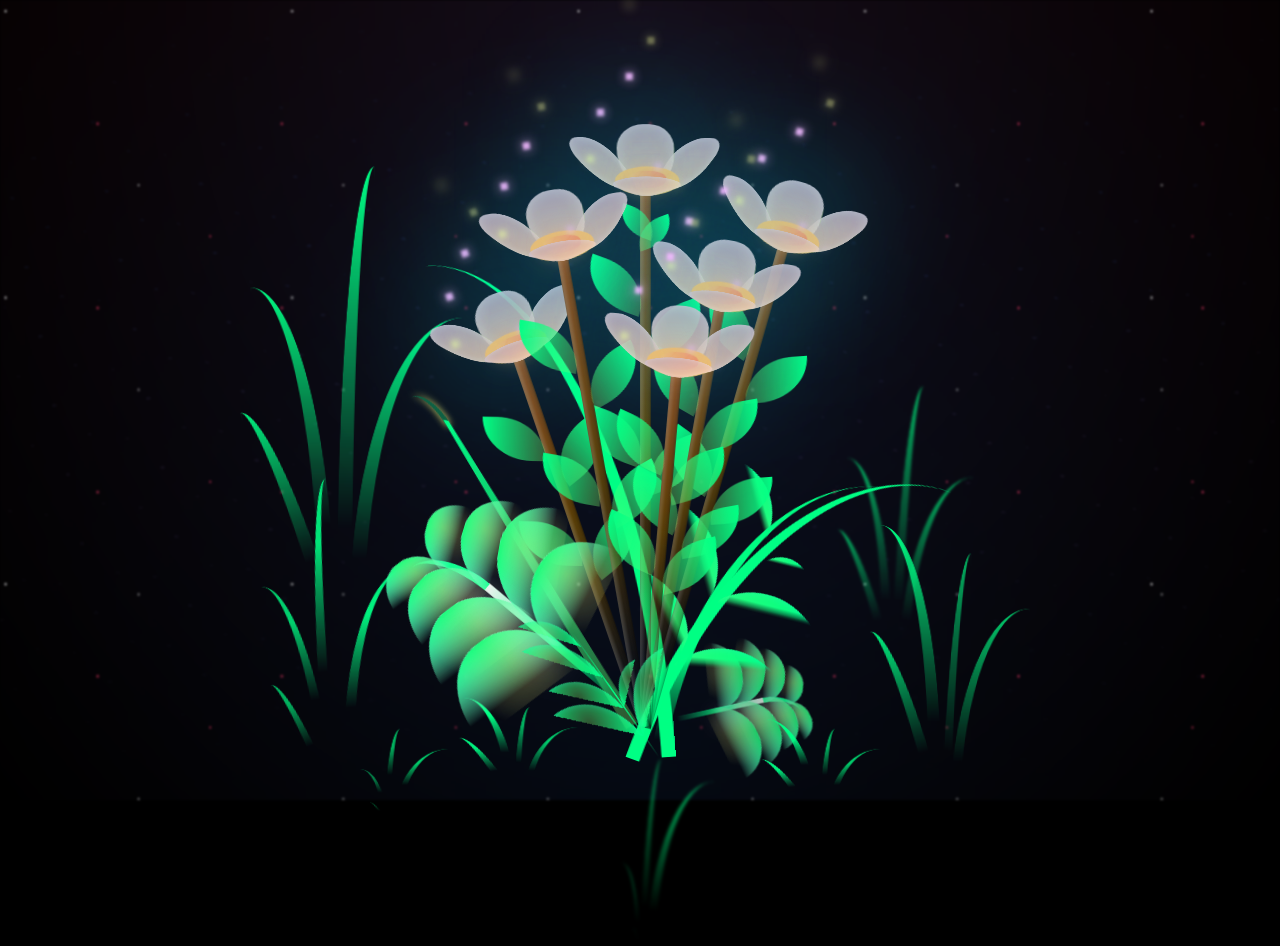
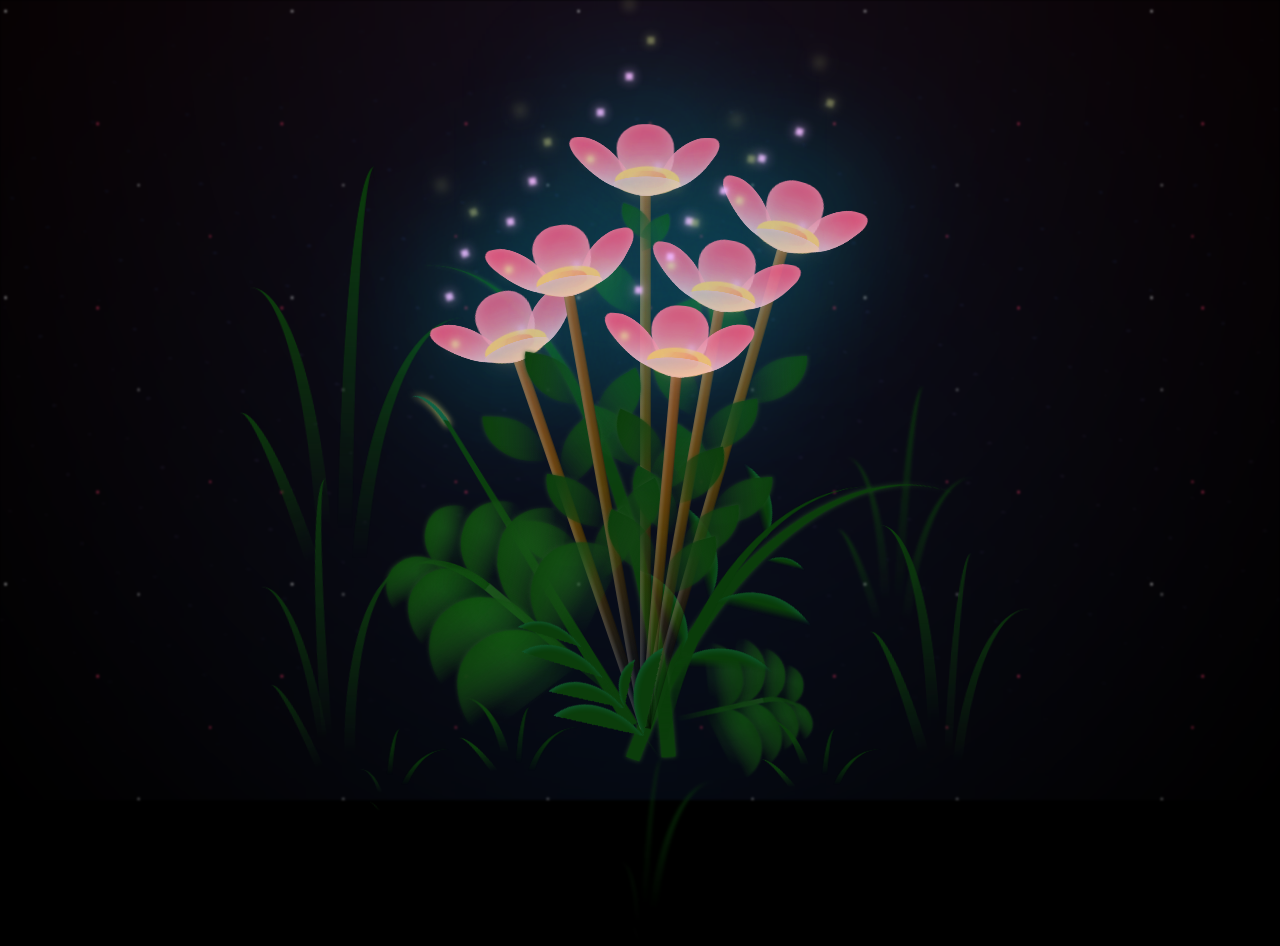
Before and after one commit to crookedkingdom/Flowers-For-You, a plain HTML site: page index.html in a window 1280 px wide. Drawn offline with Linux system fonts and the light colour scheme.

Commit message:
Update style.css

```diff
--- a/style.css
+++ b/style.css
@@ -8,6 +8,8 @@
 
 :root {
   --dark-color: #000;
+  --leaf-color: #0b3d0b; /* rich dark green */
+  --leaf-glow: #1e4d1e;  /* subtle forest green glow */
 }
 
 body {
@@ -211,7 +213,7 @@ body {
           animation: moving-flower-5 4s linear infinite;
 }
 .flower--5 .flower__line {
-  height: 67vmin;
+  height: 62vmin;
   -webkit-animation-delay: 0.7s;
           animation-delay: 0.7s;
 }
@@ -310,11 +312,11 @@ body {
   width: 8vmin;
   height: 11vmin;
   border-radius: 51% 49% 47% 53%/44% 45% 55% 69%;
-  background-color: #A6FF00;
-  background-image: linear-gradient(to top, #f2c1a6, #bea7bb);
+  background-color: #ff69b4;
+  background-image: linear-gradient(to top, #ffc0cb, #ff6f91, #ff3e6c);
   transform-origin: bottom center;
   opacity: 0.9;
-  box-shadow: inset 0 0 2vmin rgba(255, 255, 255, 0.5);
+  box-shadow: inset 0 0 2vmin rgba(255, 192, 203, 0.6);
 }
 .flower__leaf--1 {
   transform: translate(-10%, 1%) rotateY(40deg) rotateX(-50deg);
@@ -377,7 +379,8 @@ background-image:
   height: var(--h);
   border-top-right-radius: var(--h);
   border-bottom-left-radius: var(--h);
-  background-image: linear-gradient(to top, rgba(144, 255, 112, 0.3), #00ff84);
+  background-image: linear-gradient(to top, transparent, var(--leaf-color));
+  filter: drop-shadow(0 0 0.3vmin var(--leaf-glow));
 }
 .flower__line__leaf--1 {
   transform: rotate(70deg) rotateY(30deg);
@@ -465,7 +468,7 @@ background-image:
           animation-delay: 3.5s;
 }
 .flower__grass {
-  --c: #00ff88;
+  --c: #0b3d0b;
   --line-w: 1.5vmin;
   position: absolute;
   bottom: 12vmin;
@@ -503,7 +506,7 @@ background-image:
   margin-top: -2px;
   width: var(--line-w);
   height: 25vmin;
- background-image: linear-gradient(to top, transparent, var(--c), #f0f0f0);
+  background-image: linear-gradient(to top, transparent, var(--leaf-color), var(--leaf-glow));
 }
 .flower__grass__leaf {
   --size: 10vmin;
@@ -512,10 +515,10 @@ background-image:
   height: var(--size);
   border-top-left-radius: var(--size);
   border-top-right-radius: var(--size);
- background-image: radial-gradient(circle at 60% 40%, #FFD70033, transparent 70%),
-                    linear-gradient(to top, transparent 20%, var(--c));
+ background-image: radial-gradient(circle at 60% 40%, rgba(34, 139, 34, 0.2), transparent 70%),
+                  linear-gradient(to top, transparent 20%, var(--leaf-color));
   z-index: 100;
-  filter: drop-shadow(0 0 0.1vmin #d4faff); /* cool silver-blue glow */
+  filter: drop-shadow(0 0 0.3vmin var(--leaf-glow));
 }
 .flower__grass__leaf--1 {
   top: -6%;
@@ -685,9 +688,9 @@ background-image:
   width: 100%;
   height: 100%;
     background: radial-gradient(circle at 50% 50%,
-              rgba(255, 255, 224, 0.2),  /* pale gold */
-              rgba(240, 248, 255, 0.2),  /* light silvery-blue */
-              transparent 70%);
+            rgba(34, 139, 34, 0.2),  /* forest green glow */
+            rgba(0, 100, 0, 0.2),
+            transparent 70%);
   filter: blur(2vmin);
   z-index: 100;
   pointer-events: none;
@@ -739,7 +742,7 @@ background-image:
   width: var(--w);
   height: 50vmin;
   transform-origin: bottom center;
-  background-image: linear-gradient(to top, rgba(144, 255, 112, 0.3), #00ff84);
+  background-image: linear-gradient(to top, var(--leaf-color), var(--leaf-color));
   box-shadow:
     inset 0 0 2px rgba(0, 0, 0, 0.5),
     0 0 0.7vmin #f9f871,
@@ -758,7 +761,8 @@ background-image:
   width: 30vmin;
   height: 50vmin;
   border-top-left-radius: 100%;
-  border-left: 2vmin solid #00ff84;
+  border-left: 2vmin solid var(--leaf-color);
+  filter: drop-shadow(0 0 0.3vmin var(--leaf-glow));
 }
 .flower__g-right--1 {
   -webkit-animation: flower-g-right-ans 2.5s linear infinite;
@@ -835,7 +839,7 @@ background-image:
 .flower__g-front__line {
   width: 0.3vmin;
   height: 20vmin;
-  background-image: linear-gradient(to top, transparent, #00ff84, transparent 100%);
+  background-image: linear-gradient(to top, transparent, var(--leaf-color), transparent 100%);
   position: relative;
 }
 .flower__g-front__leaf-wrapper {
@@ -943,7 +947,7 @@ background-image:
   height: 10vmin;
   border-radius: 100% 0% 0% 100%/100% 100% 0% 0%;
   box-shadow: inset 0 2px 1vmin hsla(184deg, 97%, 58%, 0.2);
-  background-image: radial-gradient(circle at 60% 40%, rgba(144, 255, 112, 0.3), #00ff84);
+  background-image: radial-gradient(circle at 60% 40%, var(--leaf-color), var(--leaf-color));
   -webkit-mask-image: linear-gradient(to bottom right, #097149 50%, transparent 50%, transparent);
   mask-image: linear-gradient(to bottom right, #0e8723 50%, transparent 50%, transparent);
 }
@@ -976,8 +980,8 @@ background-image:
   width: 30vmin;
   height: 50vmin;
   border-top-left-radius: 100%;
-  border-left: 2vmin solid #00ff84;
--webkit-mask-image: linear-gradient(to top, transparent 25%, #00ff84 50%);
+  border-left: 2vmin solid var(--leaf-color);
+-webkit-mask-image: linear-gradient(to top, transparent 25%, var(--leaf-color) 50%);
   position: relative;
   z-index: 1;
 }
@@ -989,8 +993,8 @@ background-image:
   height: 10vmin;
   border-radius: 100% 0% 0% 100%/100% 100% 0% 0%;
   box-shadow: inset 0 2px 1vmin hsla(184deg, 97%, 58%, 0.2);
-  background-image: linear-gradient(to bottom left, transparent, rgba(144, 255, 112, 0.3)), linear-gradient(to bottom right, #00ff84 45%, transparent 50%, transparent);
--webkit-mask-image: linear-gradient(135deg, #00ff84 40%, transparent 50%, transparent);
+  background-image: linear-gradient(to bottom left, transparent, var(--leaf-color)), linear-gradient(to bottom right, var(--leaf-color) 45%, transparent 50%, transparent);
+-webkit-mask-image: linear-gradient(135deg, var(--leaf-color) 40%, transparent 50%, transparent);
 }
 .flower__g-fr__leaf--1 {
   left: 20vmin;
@@ -1119,7 +1123,8 @@ background-image:
   transform: scale(0.8) rotate(-5deg);
 }
 .long-g--1 .leaf {
-  -webkit-mask-image: linear-gradient(to top, transparent 40%, #00ff84 80%) !important;
+  -webkit-mask-image: linear-gradient(to top, transparent 40%,
+    80%) !important;
 }
 .long-g--1 .leaf--1 {
   --w: 5vmin;
@@ -1134,7 +1139,7 @@ background-image:
   transform: scale(0.6) rotateX(60deg);
 }
 .long-g--2 .leaf, .long-g--3 .leaf {
-  -webkit-mask-image: linear-gradient(to top, transparent 50%, #00ff84 80%) !important;
+  -webkit-mask-image: linear-gradient(to top, transparent 50%, var(--leaf-color) 80%) !important;
 }
 .long-g--2 .leaf--1, .long-g--3 .leaf--1 {
   left: -1vmin;
@@ -1145,7 +1150,7 @@ background-image:
   bottom: 0vmin;
 }
 .long-g--3 .leaf {
-  -webkit-mask-image: linear-gradient(to top, transparent 40%, #00ff84 80%) !important;
+  -webkit-mask-image: linear-gradient(to top, transparent 40%, var(--leaf-color) 80%) !important;
 }
 .long-g--4 {
   left: 25vmin;
@@ -1179,7 +1184,7 @@ background-image:
 .long-g .leaf {
   --w: 15vmin;
   --h: 40vmin;
-  --c: #00ff84;
+  --c: var(--leaf-color);
   position: absolute;
   bottom: 0;
   width: var(--w);
```
